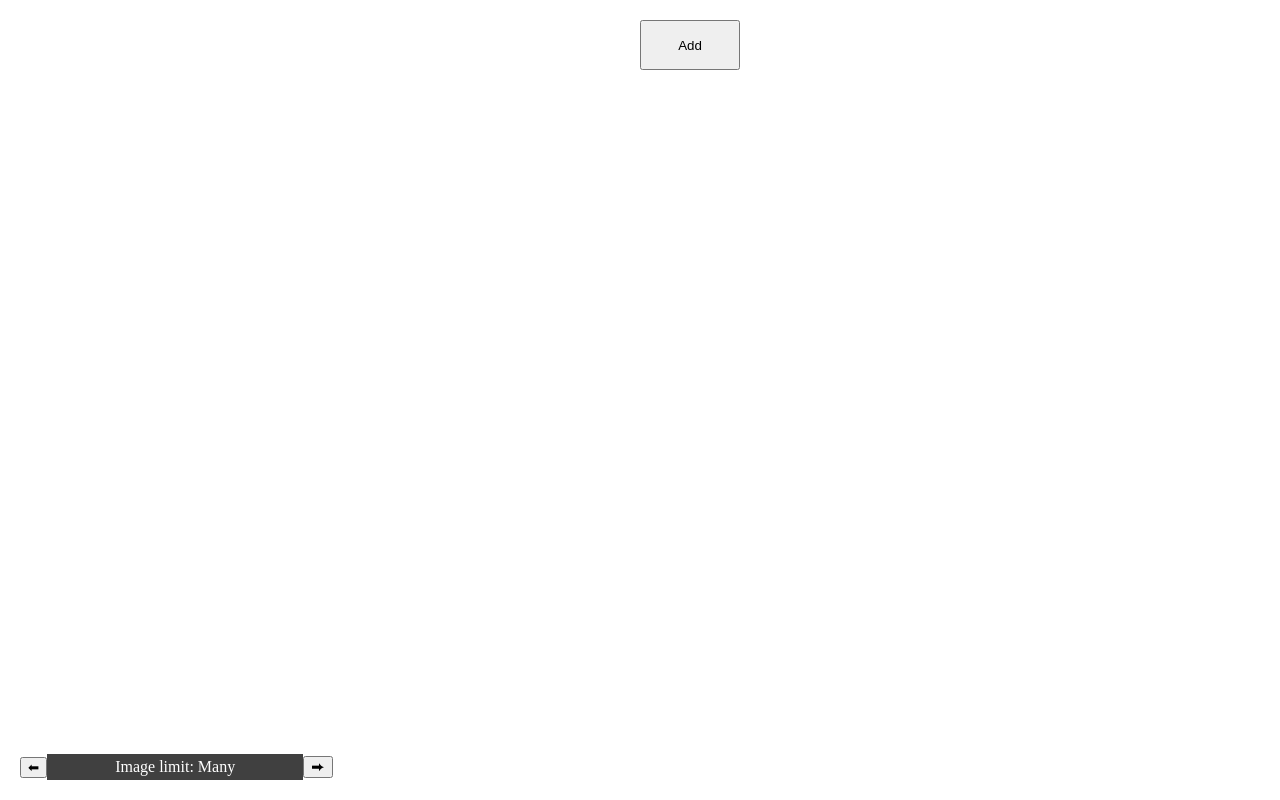
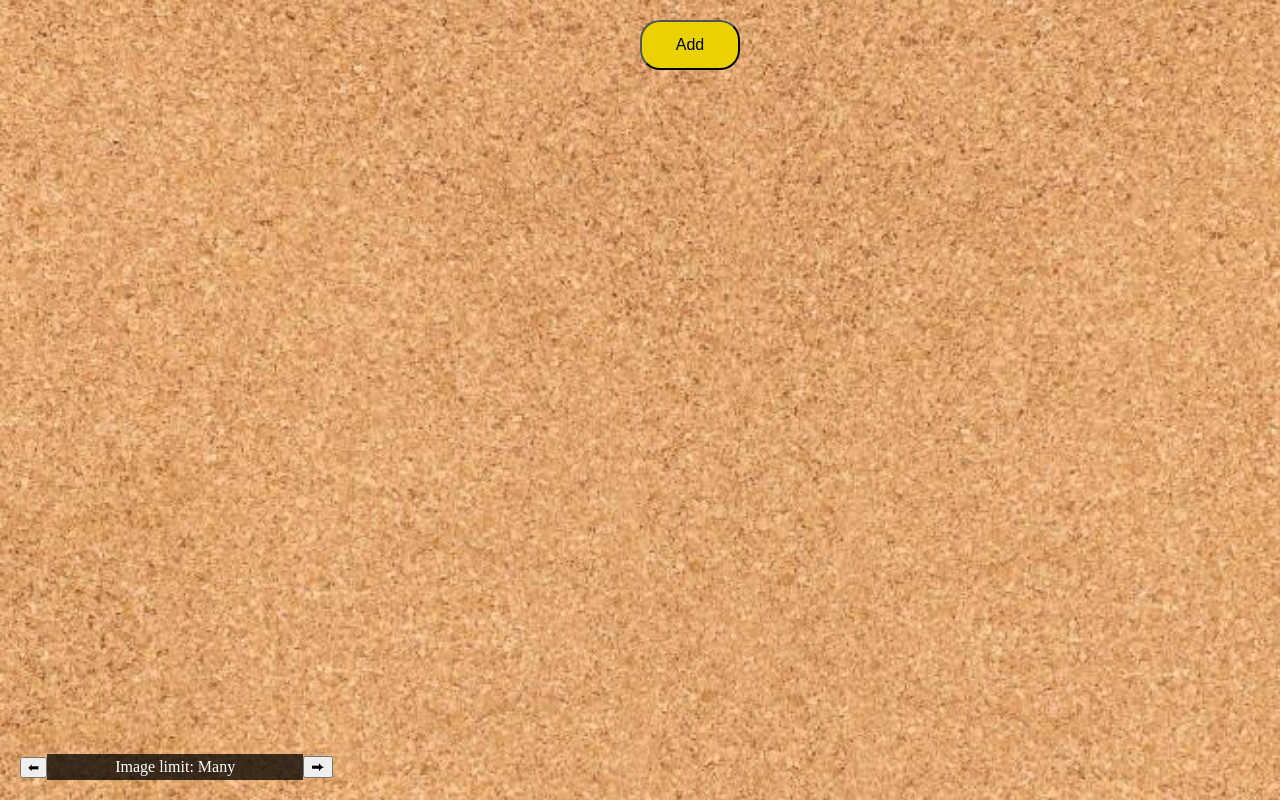
Before and after one commit to stringribbon/bulletin-site, a website built with webpack: page src/index.html in a window 1280 px wide. Built offline with nearby package versions, Linux system fonts and the light colour scheme; files whose address does not match are found by name.

Commit message:
Style improvements

```diff
--- a/package.json
+++ b/package.json
@@ -43,6 +43,7 @@
     "@babel/preset-typescript": "^7.13.0",
     "html-loader-jest": "^0.2.1",
     "jest": "^27.0.1",
+    "url-loader": "^4.1.1",
     "webpack-cli": "^4.7.0",
     "webpack-dev-server": "^3.11.2"
   },
@@ -54,7 +55,9 @@
       "^.+\\.html?$": "html-loader-jest",
       "\\.[jt]sx?$": "babel-jest"
     },
-    "moduleNameMapper": { "\\.(css|less)$": "<rootDir>/src/mocks/styleMock.js" },
+    "moduleNameMapper": {
+      "\\.(css|less)$": "<rootDir>/src/mocks/styleMock.js"
+    },
     "testEnvironment": "jsdom"
   }
 }
--- a/src/board/board.css
+++ b/src/board/board.css
@@ -7,8 +7,12 @@
 
 #image-area {
     position: relative;
+    min-width: 100vw;
+    min-height: 100vh;
     width: 1500px;
     height: 1500px;
+    background: url("/src/assets/corkboard.jpg") repeat;
+    background-size: 100%;
 }
 
 #image-area > img {
@@ -20,6 +24,7 @@
     width: 100px;
     height: 50px;
     left: 50%;
+    right: 50%;
     top: 20px;
 }
 
--- a/src/board/board.html
+++ b/src/board/board.html
@@ -7,5 +7,5 @@
         <div id="bottom-scroller" class="horizontal-scroller"></div>
         <div id="left-scroller" class="vertical-scroller"></div>
     </div>
-    <button id='add-button'>Add</button>
+    <button id='add-button' class='yellow-rounded'>Add</button>
 </div>
--- a/src/gif-picker/gif-picker.html
+++ b/src/gif-picker/gif-picker.html
@@ -2,7 +2,7 @@
     <div id="gif-scroller">
         <div id="search-area">
             <input id="search-input" type="text" placeholder="Search for a GIF to add to the page!" maxlength="100" >
-            <button id="search-button">
+            <button id="search-button" class='yellow-rounded'>
                 <div id="search-button-text">Go</div>
                 <img id="search-button-spinner" src="/src/assets/ball-triangle.svg">
             </button>
--- a/src/index.css
+++ b/src/index.css
@@ -11,3 +11,10 @@ body {
     z-index: 1;
     background-color: rgba(0, 0, 0, 0.35);
 }
+
+.yellow-rounded {
+    border-radius: 20px;
+    color: black;
+    background: #e9d200;
+    font-size: 16px;
+}
--- a/webpack.config.js
+++ b/webpack.config.js
@@ -9,6 +9,10 @@ module.exports = {
         test: /\.tsx?$/,
         use: 'ts-loader',
         exclude: /node_modules/,
+      },
+      {
+        test: /\.(png|jpg|jpeg)$/,
+        loader: 'url-loader'
       },
       {
         test: /\.m?js$/,
```
Also changed, not shown: src/assets/corkboard.jpg (added), 1 other file.
